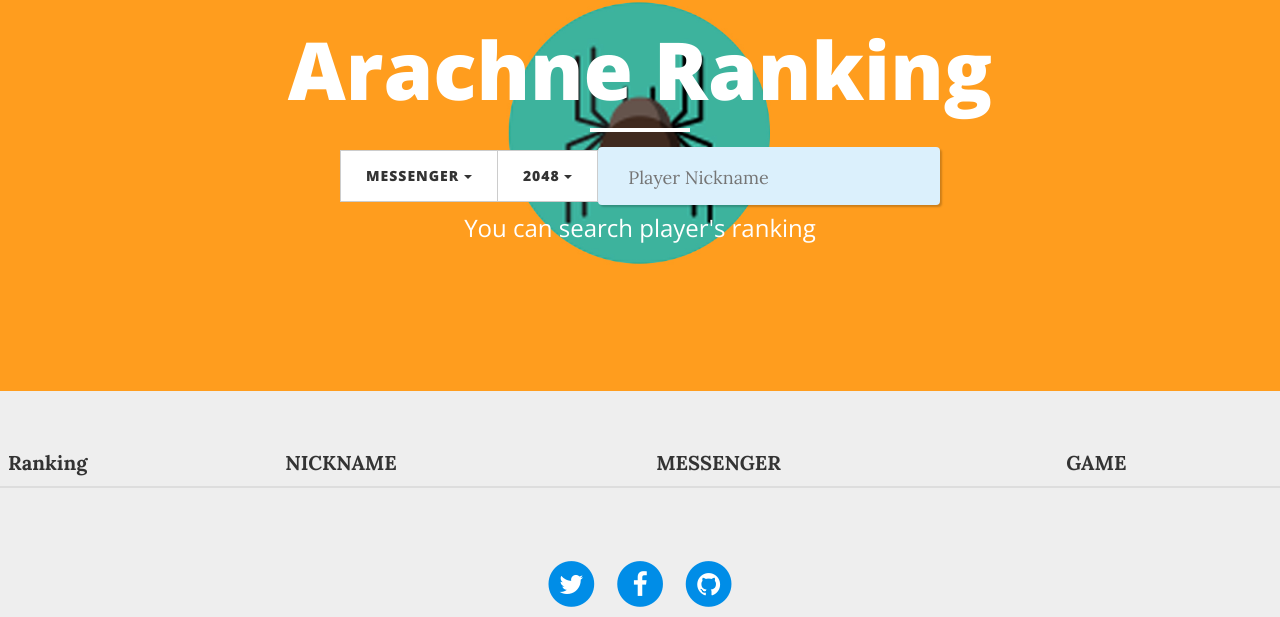
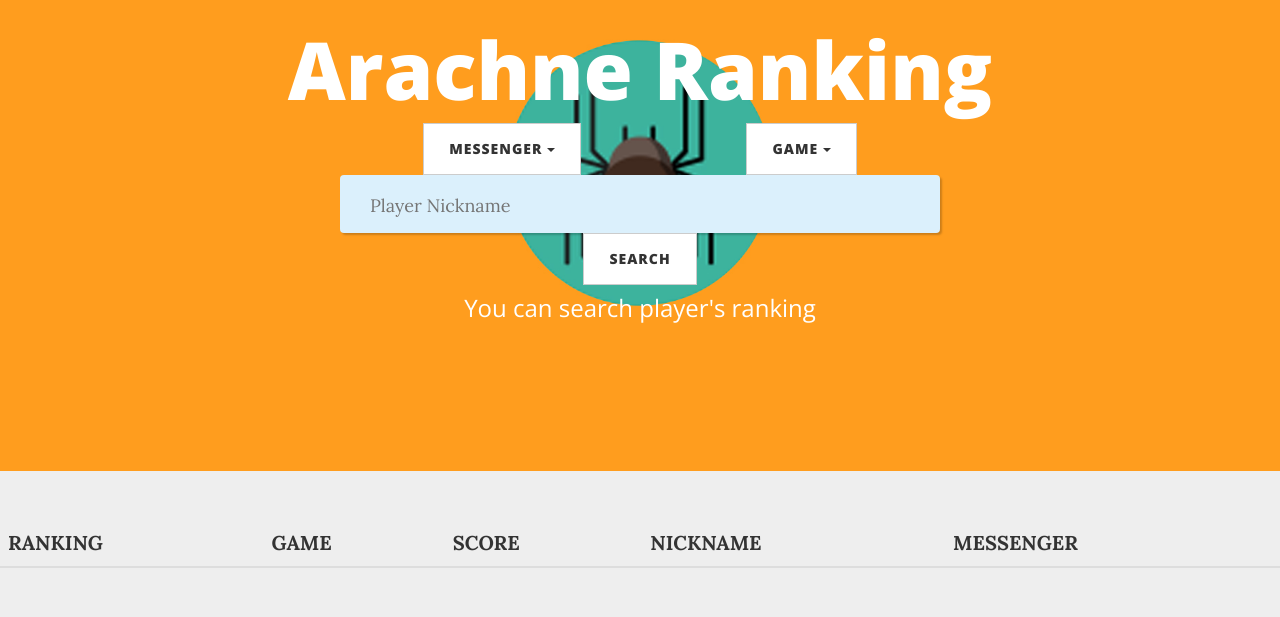
Before and after one commit to a-better/arachne, a website: page client/ranking.html in a window 1280 px wide. Shown: the part 125-742 px from the top of the page. Drawn offline with nearby package versions, Linux system fonts and the light colour scheme.

Commit message:
랭킹 검색 버그 수정

```diff
--- a/client/js/ajaxSearch.js
+++ b/client/js/ajaxSearch.js
@@ -25,6 +25,9 @@ var url = "http://"+domain+":"+port;
             	console.log($("#gameDropdownBtn:first-child").val());
             	data["GAME_TITLE"] = $("#gameDropdownBtn:first-child").val()
             }
+            else{
+              alert("게임을 선택해주세요!");
+            }
             ajaxSearchRanking(data);
         }
 
@@ -51,9 +54,10 @@ var url = "http://"+domain+":"+port;
       	for(var i=0; i<result.length; i++){
       		$('#rankingTableBody').append('<tr>'
       				+'<td>' + result[i].RANKING + '</td>'
+              +'<td>' + result[i].TITLE + '</td>'
+              +'<td>' + result[i].SCORE + '</td>'
       				+'<td>' + result[i].NICKNAME + '</td>'
       				+'<td>' + result[i].MESSENGER + '</td>'
-      				+'<td>' + result[i].TITLE + '</td>'
       			+'</tr>'
       			)
       	}
--- a/client/ranking.html
+++ b/client/ranking.html
@@ -74,24 +74,22 @@
                 <div class="col-lg-8 col-lg-offset-2 col-md-10 col-md-offset-1">
                     <div class="page-heading">
                         <h1>Arachne Ranking</h1>
-                        <hr class="small">
                         <form class="searchInput"  accept-charset="utf-8" name="user" method="get">
-                            <div class="input-group">
                             <div class="input-group-btn">
-                                  <button id="messengerDropdownBtn" type="button" class="btn btn-default dropdown-toggle" data-toggle="dropdown"                          aria-expanded="false">Messenger <span class="caret"></span></button>
-                                  <ul id="messengerDropdown" class="dropdown-menu dropdown-menu-right" role="menu">
+                                <button id="messengerDropdownBtn" type="button" class="btn  btn-default dropdown-toggle" data-toggle="dropdown"                           aria-expanded="false">Messenger <span class="caret"></span></button>
+                                <ul id="messengerDropdown" class="dropdown-menu     dropdown-menu-right" role="menu">
                                     <li><a href="#">kakao</a></li>
                                 </ul>
                             </div><!-- /btn-group -->
                             <div class="input-group-btn">
-                                  <button id="gameDropdownBtn" type="button" class="btn btn-default dropdown-toggle" data-toggle="dropdown"                          aria-expanded="false" value='2048'>2048 <span class="caret"></span></button>
+                                <button id="gameDropdownBtn" type="button" class="btn btn-default dropdown-toggle" data-toggle="dropdown"                          aria-expanded="false">GAME <span class="caret"></span></button>
                                 <ul id="gameDropdown" class="dropdown-menu dropdown-menu-right" role="menu">
                                     <li><a href="#">2048</a></li>
                                     <li><a href="#">Hextris</a></li>
                                 </ul>
                             </div><!-- /btn-group -->
                             <input type="text" id='userNameInput' class="Rankingbox"   value='' placeholder="Player Nickname">
-                            </div>
+                            <button type="button" id='userNameInputBtn' class="btn btn-default">Search</button>
                         </form>
                         <span class="subheading">You can search player's ranking</span>
                     </div>
@@ -103,10 +101,11 @@
     <table id="rankingTable" class="table">
       <thead>
         <tr>
-          <th>Ranking</th>
+          <th>RANKING</th>
+          <th>GAME</th>
+          <th>SCORE</th>
           <th>NICKNAME</th>
           <th>MESSENGER</th>
-          <th>GAME</th>
         </tr>
       </thead>
       <tbody id="rankingTableBody">
```
Lines whose indentation alone changed are shown as unchanged.
